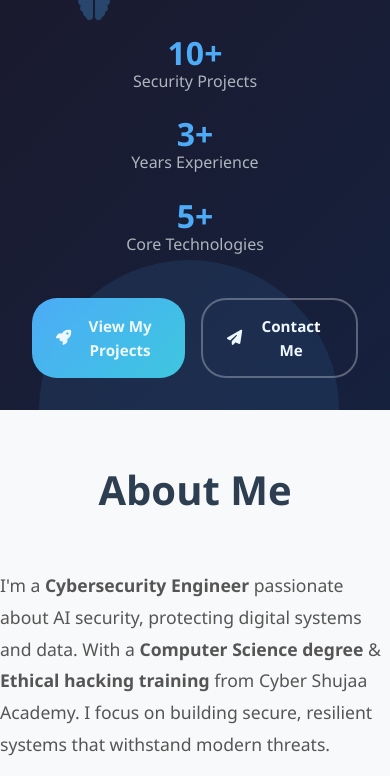
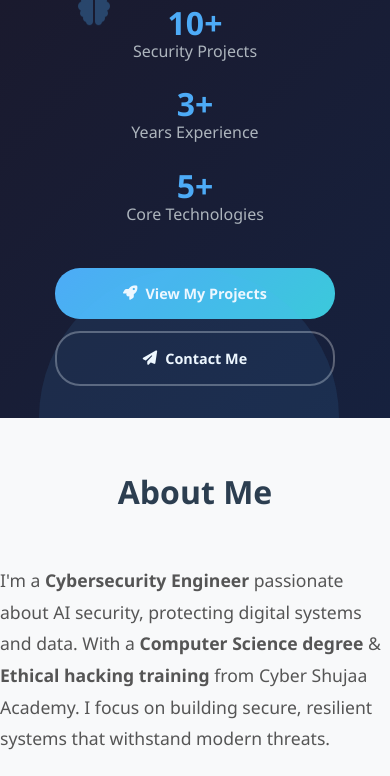
Before and after one commit to CSMwangi/PORTFOLIO-PRO, a plain HTML site: page index.html in a window 390 px wide. Shown: the part 871-1647 px from the top of the page. Drawn offline with Linux system fonts and the light colour scheme.

Commit message:
Update style.css

```diff
--- a/style.css
+++ b/style.css
@@ -825,3 +825,53 @@ footer {
     .stat-number {
         font-size: 2rem;
     }
+
+    .profile-image-container {
+        width: 250px;
+        height: 250px;
+    }
+
+    .section-title {
+        font-size: 2rem;
+    }
+
+    .card {
+        padding: 2rem;
+    }
+
+    .hero-buttons {
+        flex-direction: column;
+        gap: 0.75rem;
+        width: 100%;
+    }
+
+    .btn {
+        width: 100%;
+        max-width: 280px;
+        padding: 0.875rem 1.25rem;
+        font-size: 0.9rem;
+    }
+
+    .hero-text {
+        text-align: center;
+    }
+
+    .hero-buttons {
+        align-items: center;
+    }
+
+    /* Small mobile height fixes */
+    main {
+        min-height: calc(100vh - 80px - 50px);
+    }
+
+    .page,
+    #home {
+        min-height: calc(100vh - 80px - 50px);
+    }
+
+    footer {
+        height: 50px;
+        padding: 0.75rem 0;
+    }
+}
```
